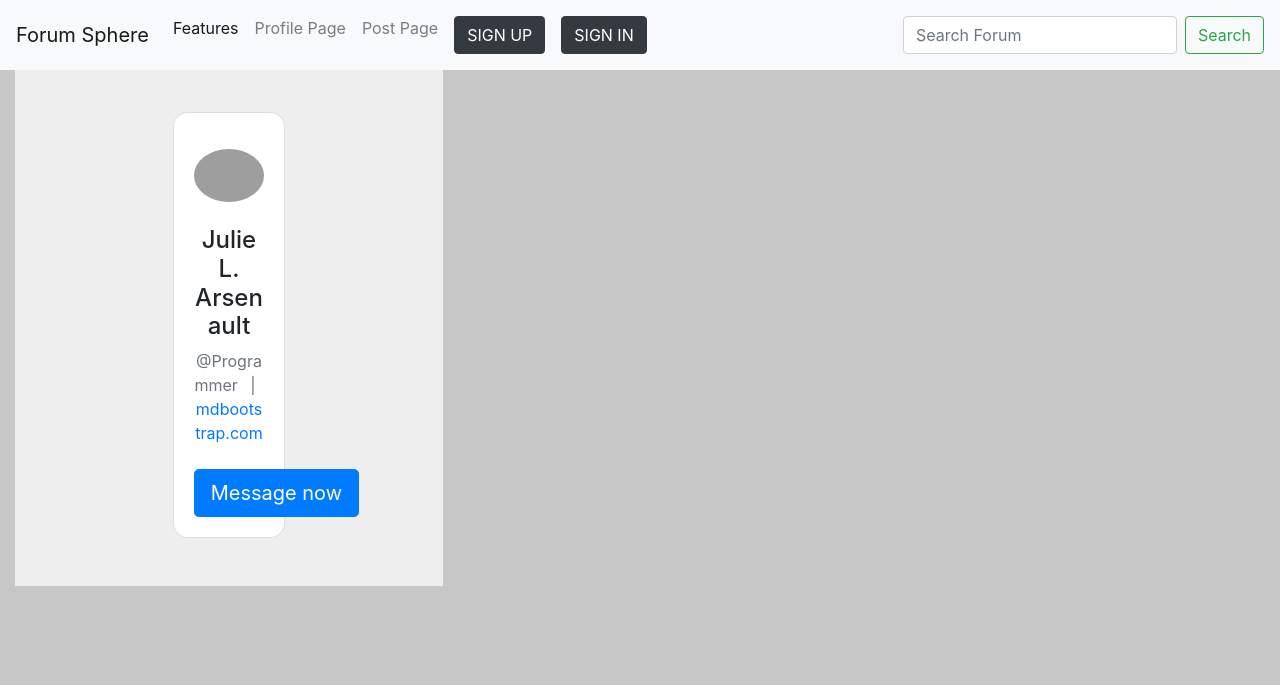
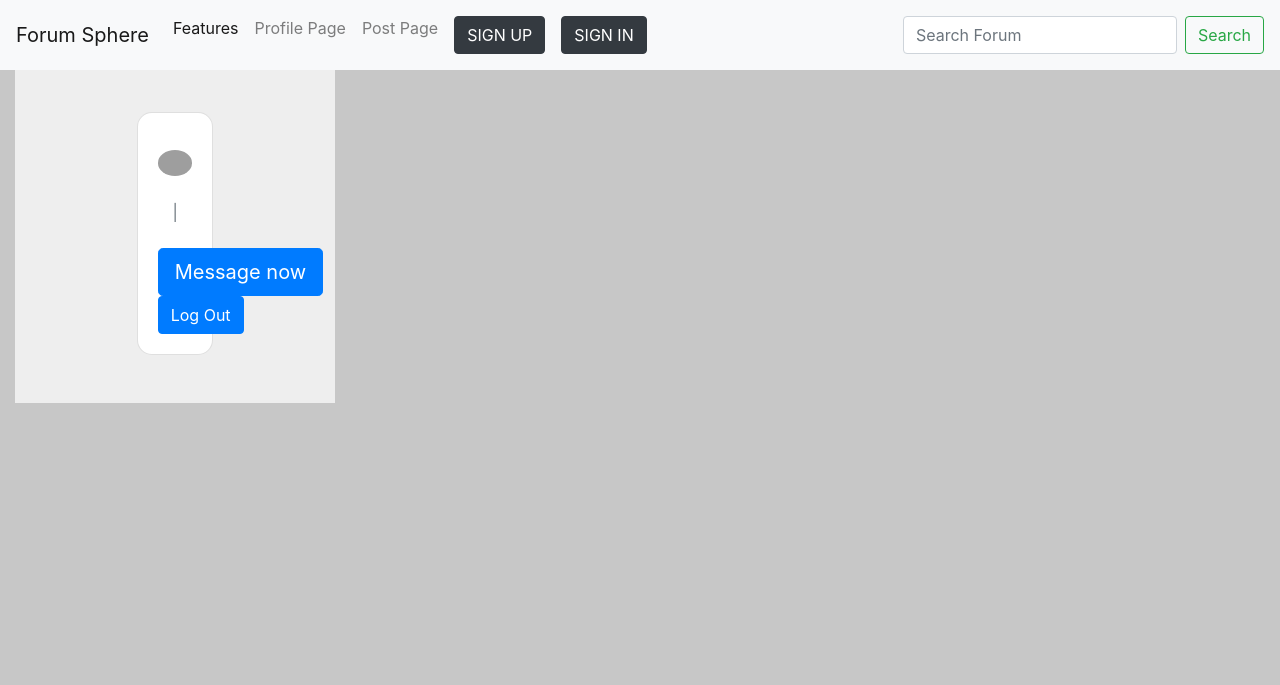
Before and after one commit to KaptainNexus/ForumSphere, a Flask app: template templates/new_profilepage.html in a window 1280 px wide. Shown: the top 685 px of the page. Run offline with Flask 2, Linux system fonts and the light colour scheme; the template is opened without the code that fills it, so the values that code supplies are empty; some libraries are stand-ins or nearby versions; grey boxes are pictures that could not be loaded.

Commit message:
Update new_profilepage.html

```diff
--- a/templates/new_profilepage.html
+++ b/templates/new_profilepage.html
@@ -1,8 +1,5 @@
-{%extends 'new_layout.html'%}
-{%block main%}
-
-
-
+{% extends 'new_layout.html' %}
+{% block main %}
 <main style="width: 100%;">
     <section class="vh-100" style="background-color: #eee;">
         <div class="container py-5 h-100">
@@ -14,19 +11,20 @@
                                 <img src="https://mdbcdn.b-cdn.net/img/Photos/new-templates/bootstrap-chat/ava2-bg.webp"
                                     class="rounded-circle img-fluid" style="width: 100px;" />
                             </div>
-                  <h4 class="mb-2">Julie L. Arsenault</h4>
-                  <p class="text-muted mb-4">@Programmer <span class="mx-2">|</span> <a
-                      href="#!">mdbootstrap.com</a></p>
-                  <button type="button" data-mdb-button-init data-mdb-ripple-init class="btn btn-primary btn-rounded btn-lg">
+                            <h4 class="mb-2">{{ user.username }}</h4>
+                            <p class="text-muted mb-4">{{ user.title }}<span class="mx-2">|</span>{{ user.email }}</p>
+                            <button type="button" data-mdb-button-init data-mdb-ripple-init
+                                class="btn btn-primary btn-rounded btn-lg">
                                 Message now
                             </button>
+                            <form action="/logout" method="get">
+                              <button type="submit" class="btn btn-primary">Log Out</button>
+                          </form>
                         </div>
                     </div>
                 </div>
             </div>
         </div>
     </section>
-
 </main>
-
-{% endblock%}
+{% endblock %}
```
Lines whose indentation alone changed are shown as unchanged.
